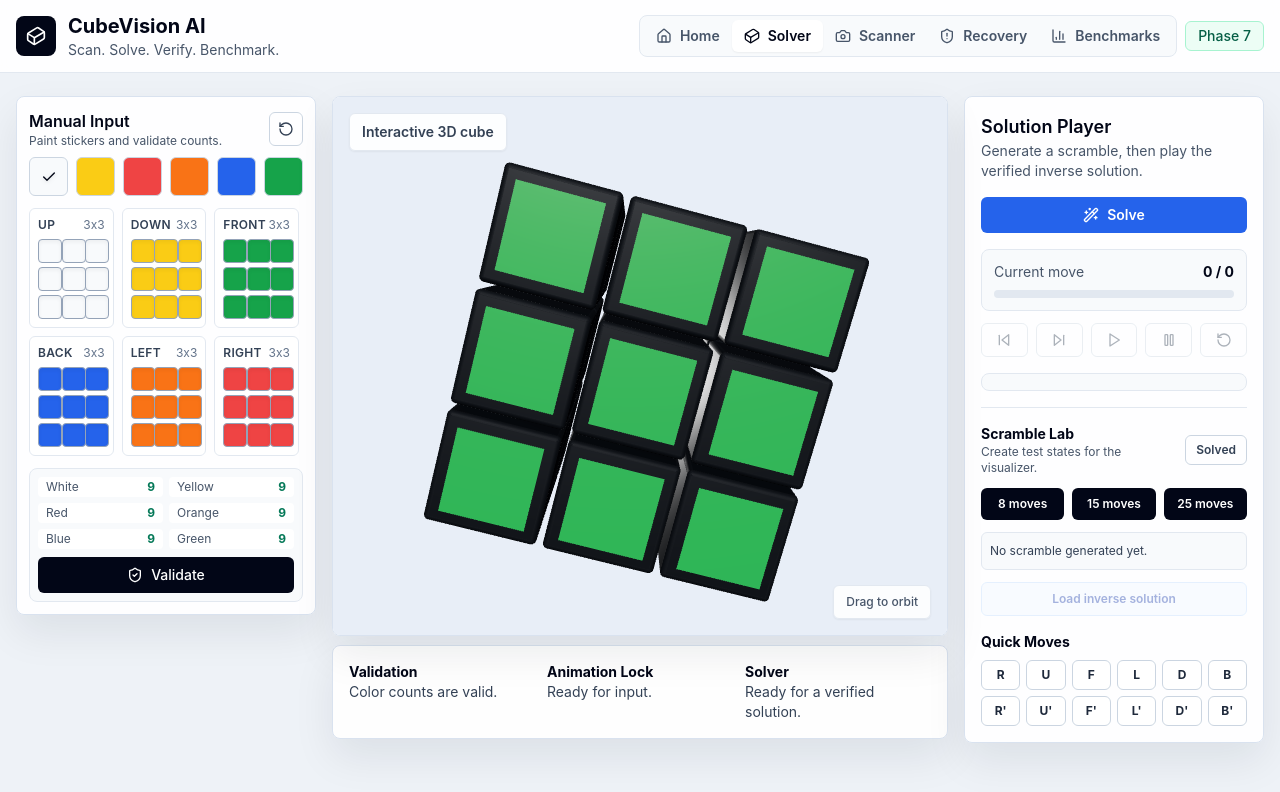
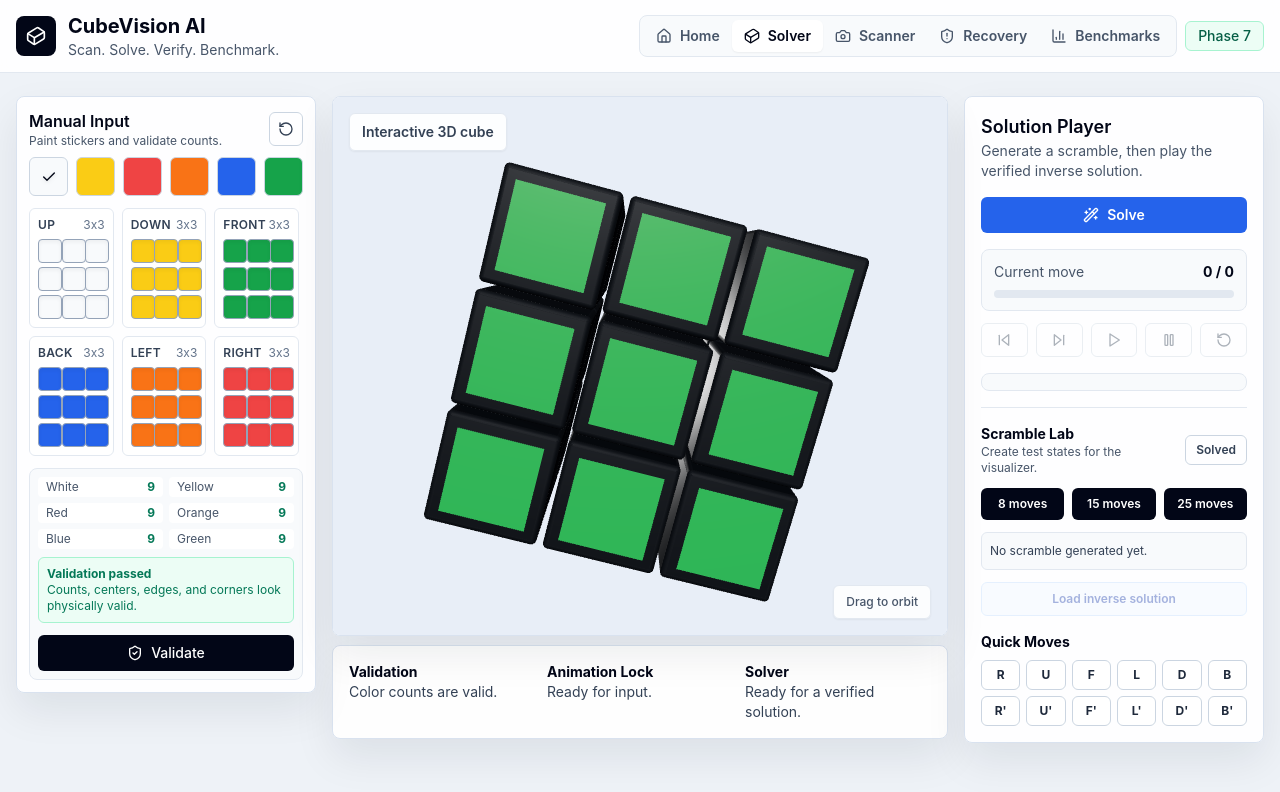
Before and after one commit to vamshichethan/CubeVision-AI-Rubik-s-Cube-Scanner-Solver, a React (Vite) app: page / in a window 1280 px wide. Both pictures are taken after a click on the button "Solver". Shown: the top 792 px of the page. Built offline with nearby package versions, Linux system fonts and the light colour scheme.

Commit message:
Show manual validation feedback

```diff
--- a/src/App.tsx
+++ b/src/App.tsx
@@ -64,7 +64,13 @@ export default function App() {
   };
 
   const handleValidate = () => {
-    setValidation(validateCube(cubeState));
+    const result = validateCube(cubeState);
+    setValidation(result);
+    setSolverMessage(
+      result.valid
+        ? 'Validation passed: color counts and physical pieces are valid.'
+        : `Validation failed with ${result.errors.length} issue${result.errors.length === 1 ? '' : 's'}.`
+    );
   };
 
   const handleSolve = async () => {
@@ -222,7 +228,7 @@ export default function App() {
             <ManualInputPanel
               cubeState={cubeState}
               selectedColor={selectedColor}
-              validation={validation.valid ? liveValidation : validation}
+              validation={validation}
               onSelectedColorChange={setSelectedColor}
               onCubeChange={handleCubeChange}
               onValidate={handleValidate}
--- a/src/components/CubeInput/ManualInputPanel.tsx
+++ b/src/components/CubeInput/ManualInputPanel.tsx
@@ -76,11 +76,17 @@ export function ManualInputPanel({
           ))}
         </div>
 
-        {validation.errors.length > 0 && (
+        {validation.errors.length > 0 ? (
           <div className="mb-3 rounded-md border border-rose-200 bg-rose-50 p-2 text-xs text-rose-700">
+            <div className="mb-1 font-bold">Validation failed</div>
             {validation.errors.map((error) => (
               <div key={error}>{error}</div>
             ))}
+          </div>
+        ) : (
+          <div className="mb-3 rounded-md border border-emerald-200 bg-emerald-50 p-2 text-xs text-emerald-700">
+            <div className="font-bold">Validation passed</div>
+            <div>Counts, centers, edges, and corners look physically valid.</div>
           </div>
         )}
 
```
